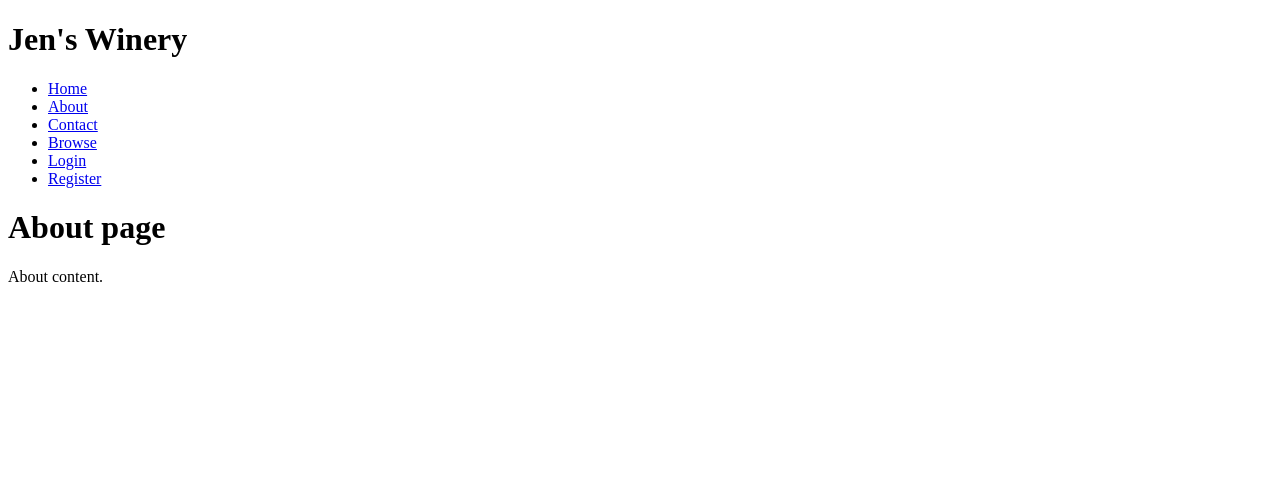
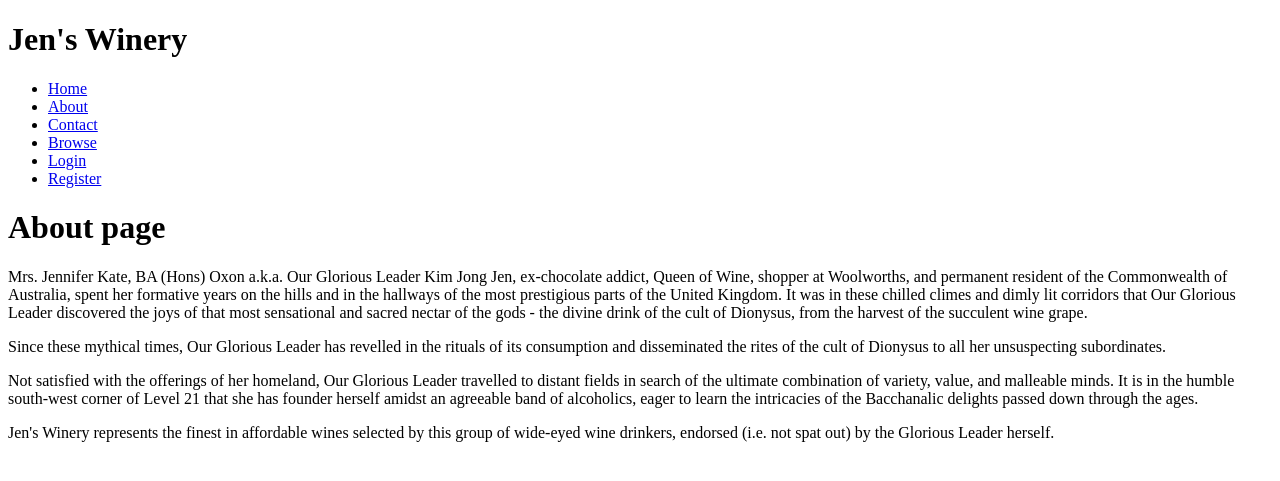
Before and after one commit to albertkklam/flask, a Django app: page /about/ in a window 1280 px wide. Shown: the top 481 px of the page. Run offline with Django 3.2, Linux system fonts and the light colour scheme.

Commit message:
adds content for About page

```diff
--- a/jenswinery/wines/templates/about.html
+++ b/jenswinery/wines/templates/about.html
@@ -5,5 +5,11 @@
 
 {% block content %}
     <h1>About page</h1>
-    <p>About content.</p>
+	<p>Mrs. Jennifer Kate, BA (Hons) Oxon a.k.a. Our Glorious Leader Kim Jong Jen, ex-chocolate addict, Queen of Wine, shopper at Woolworths, and permanent resident of the Commonwealth of Australia, spent her formative years on the hills and in the hallways of the most prestigious parts of the United Kingdom. It was in these chilled climes and dimly lit corridors that Our Glorious Leader discovered the joys of that most sensational and sacred nectar of the gods - the divine drink of the cult of Dionysus, from the harvest of the succulent wine grape.</p>
+
+	<p>Since these mythical times, Our Glorious Leader has revelled in the rituals of its consumption and disseminated the rites of the cult of Dionysus to all her unsuspecting subordinates.</p>
+
+	<p>Not satisfied with the offerings of her homeland, Our Glorious Leader travelled to distant fields in search of the ultimate combination of variety, value, and malleable minds. It is in the humble south-west corner of Level 21 that she has founder herself amidst an agreeable band of alcoholics, eager to learn the intricacies of the Bacchanalic delights passed down through the ages.</p>
+
+	<p>Jen's Winery represents the finest in affordable wines selected by this group of wide-eyed wine drinkers, endorsed (i.e. not spat out) by the Glorious Leader herself.</p>
 {% endblock content %}
```
